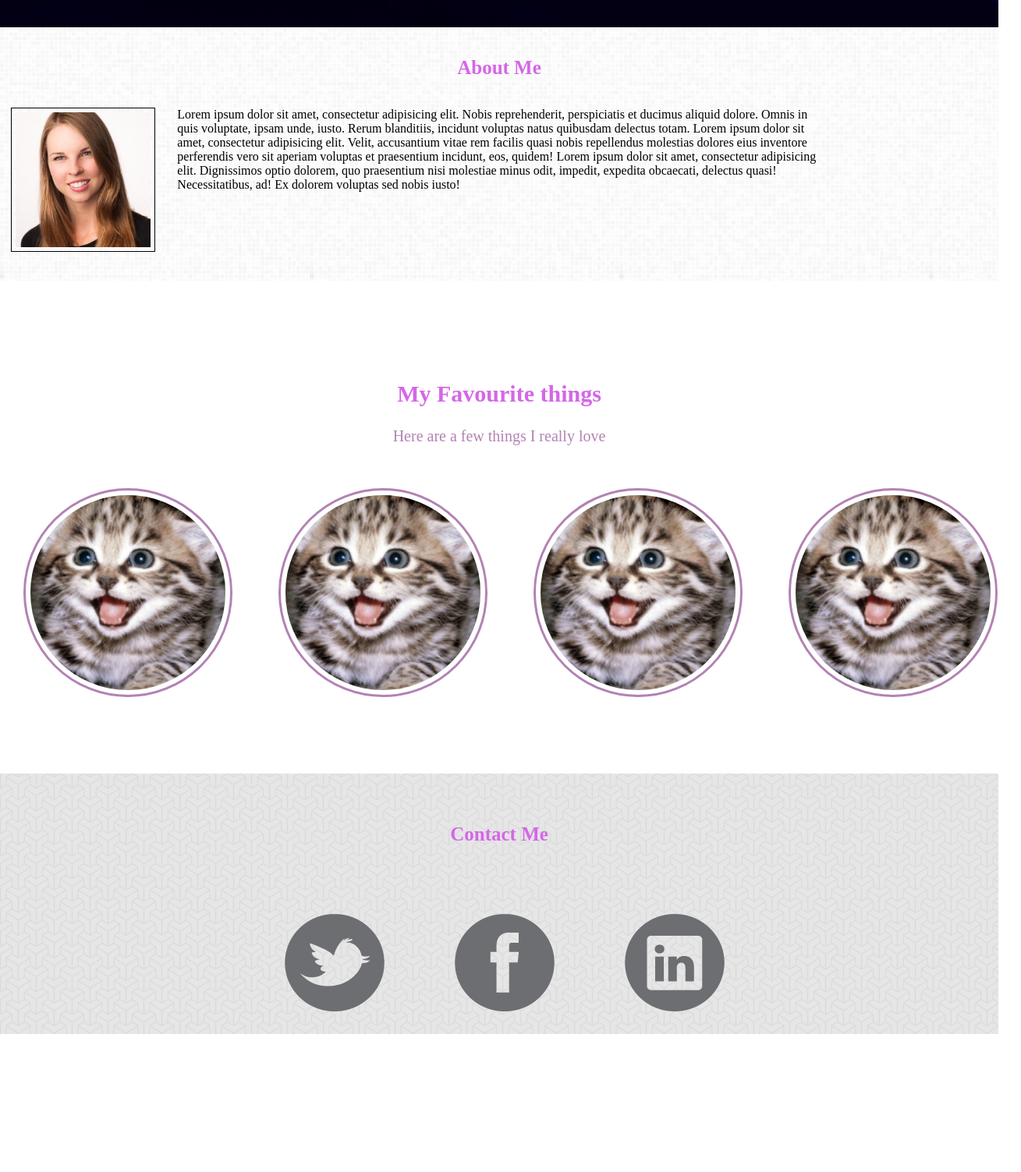
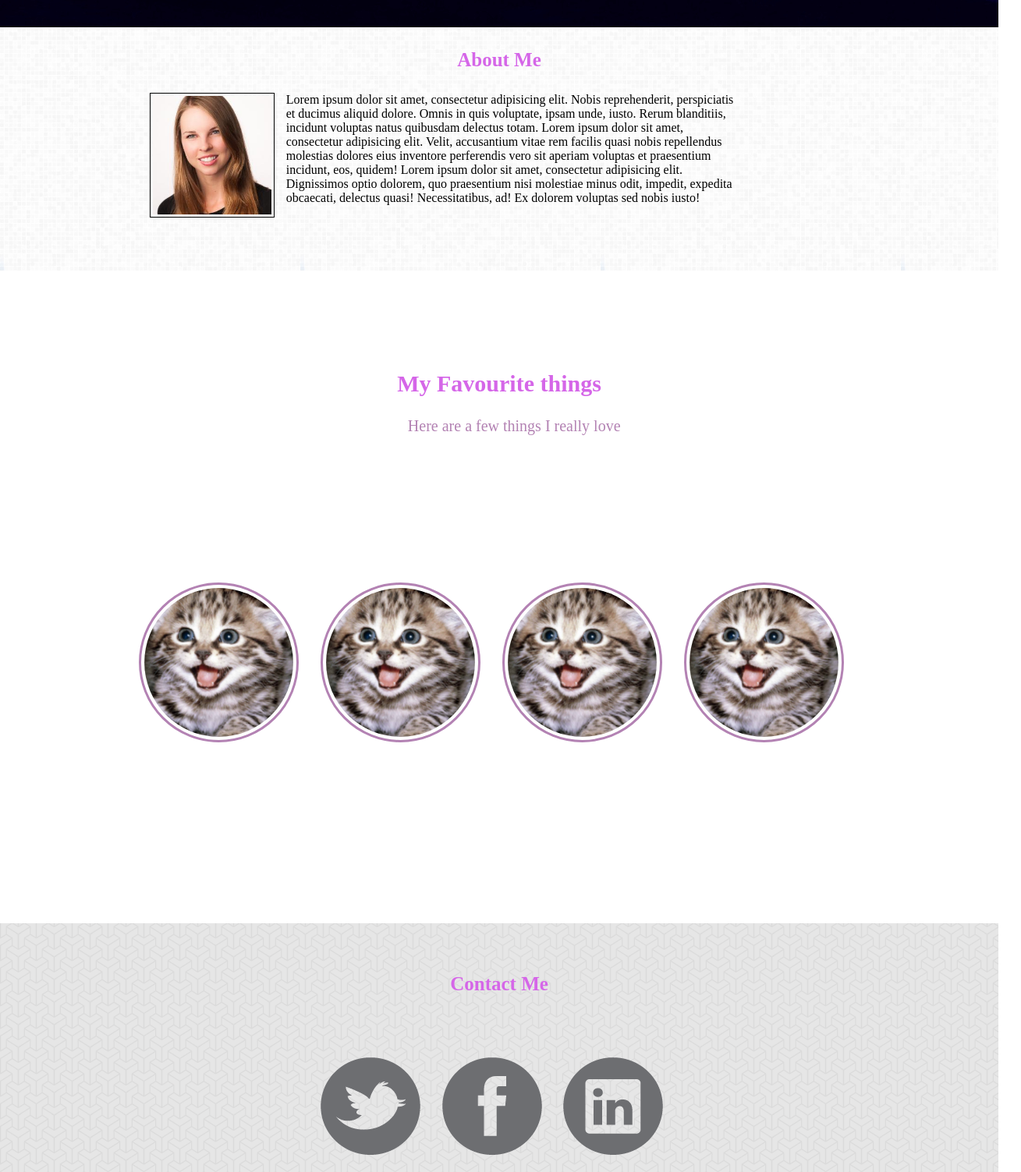
Before and after one commit to Monivillagra/my-cute-page, a plain HTML site: page index.html in a window 1280 px wide. Shown: the part 540-2043 px from the top of the page at 78% size, 1309 px wide, since content can reach past the window. Before the commit the page ends 1866 px from the top, so only its background shows below. Drawn offline with Linux system fonts and the light colour scheme.

Commit message:
corrigiendo margenes

```diff
--- a/css/main.css
+++ b/css/main.css
@@ -1,38 +1,52 @@
+/*header*/
 nav a {
     text-align: center;
     text-decoration: none;
     color: black;
     margin: auto 14%;
 }
-
 nav {
     height: 50px;
     width: 100%;
     padding: 1%;
 }
-
+/*section1*/
 .back1 {
     background-image: url(../images/background.jpg);
     width: 100%;
     height: 525px;
 }
-
 .logo {
     margin: 5% 45%;
 }
-
 h1 {
     margin: auto 42%;
     color: white;
     font-size: 29px;
 }
-
 h2 {
     margin: auto 42%;
     text-align: center;
     color: white;
 }
-
+/*section2*/
+.back2 {
+    background-image: url(../images/tile1.png);
+    background-size: contain;
+    padding-bottom: 5%;
+}
+.foto {
+    padding: 0;
+}
+.profile {
+    border: 1px solid black;
+    width: 100%;
+    padding: 2%;
+    margin-left: 20%;
+}
+.col-8, p {
+    padding-left: 3%;
+}
 h3 {
     text-decoration: none;
     text-align: center;
@@ -40,45 +54,35 @@ h3 {
     color: #d566e8;
     padding: 3%;
 }
-
-.back2 {
-    background-image: url(../images/tile1.png);
+/*section3*/
+.parrafo {
+    color: #b382b3;
+    font-size: 20px;
+    text-align: center;
+    margin: 2%;
+}
+.kitten {
+    border-radius: 60%;
+    border: 3px solid #b382b3;
+    margin: 80%;
+    padding: 2%;
     width: 100%;
-    height: 325px;
 }
-
-.profile {
-    border: 1px solid black;
-    width: 100%;
-    padding: 5px;
-}
-
 h4 {
     color: #d566e8;
     font-size: 30px;
     text-align: center;
     margin-top: 10%;
 }
-
-.parrafo {
-    color: #b382b3;
-    font-size: 20px;
-    text-align: center;
-    margin: 2%;
-}
-
-.kitten {
-    border-radius: 60%;
-    border: 3px solid #b382b3;
-    margin: 10%;
-    padding: 2%;
-}
-
+/*foot*/
 .back3 {
     background-image: url(../images/tile2.png);
     width: 100%;
 }
-
+.redes {
+    margin: 10% 310%;
+    padding: 2%;
+}
 h5 {
     font-size: 25px;
     color: #d566e8;
@@ -86,8 +90,3 @@ h5 {
     margin-top: 5%;
     padding: 5%;
 }
-
-.redes {
-    margin: 10% 190%;
-    padding: 2%;
-}
--- a/index.html
+++ b/index.html
@@ -1,8 +1,8 @@
 <!doctype html>
 <html>
 <head>
+  <link rel="shortcut icon" href="images/favicon.ico">
   <link type='text/css' rel='stylesheet' href='http://fonts.googleapis.com/css?family=Oswald'>
-    <!-- Inserta tu código aqui -->
   <link rel="stylesheet" href="css/grid-system.css">
   <link rel="stylesheet" href="css/main.css">
 </head>
@@ -22,14 +22,16 @@
     <h2>Your tagline here</h2>
   </section>
     <!-- section2 -->
-    <section class="container back2">
+  <section class="back2">
+    <div class="container">
       <h3>About Me</h3>
       <div class="row">
-        <div class="col-2">
+        <div class="col-2 foto">
           <img class="profile" src="images/profile.jpg" alt="">
         </div>
         <div class="col-8">
           <p>Lorem ipsum dolor sit amet, consectetur adipisicing elit. Nobis reprehenderit, perspiciatis et ducimus aliquid dolore. Omnis in quis voluptate, ipsam unde, iusto. Rerum blanditiis, incidunt voluptas natus quibusdam delectus totam. Lorem ipsum dolor sit amet, consectetur adipisicing elit. Velit, accusantium vitae rem facilis quasi nobis repellendus molestias dolores eius inventore perferendis vero sit aperiam voluptas et praesentium incidunt, eos, quidem! Lorem ipsum dolor sit amet, consectetur adipisicing elit. Dignissimos optio dolorem, quo praesentium nisi molestiae minus odit, impedit, expedita obcaecati, delectus quasi! Necessitatibus, ad! Ex dolorem voluptas sed nobis iusto!</p>
+        </div>
       </div>
     </div>
   </section>
@@ -37,7 +39,7 @@
   <section>
     <h4>My Favourite things</h4>
     <p class="parrafo">Here are a few things I really love</p>
-      <div class="row">
+    <div class="row container">
       <div class="col-3">
         <img class="kitten" src="images/kitten.jpg" alt="">
       </div>
@@ -55,7 +57,7 @@
     <!-- foot -->
   <footer class="back3">
     <h5>Contact Me</h5>
-      <div class="row">
+    <div class="row container">
       <div class="col-2">
         <img class="redes" src="images/twitter.png" alt="">
       </div>
```
Also changed, not shown: images/favicon.ico (renamed from favicon.ico). Lines whose indentation alone changed are shown as unchanged.
